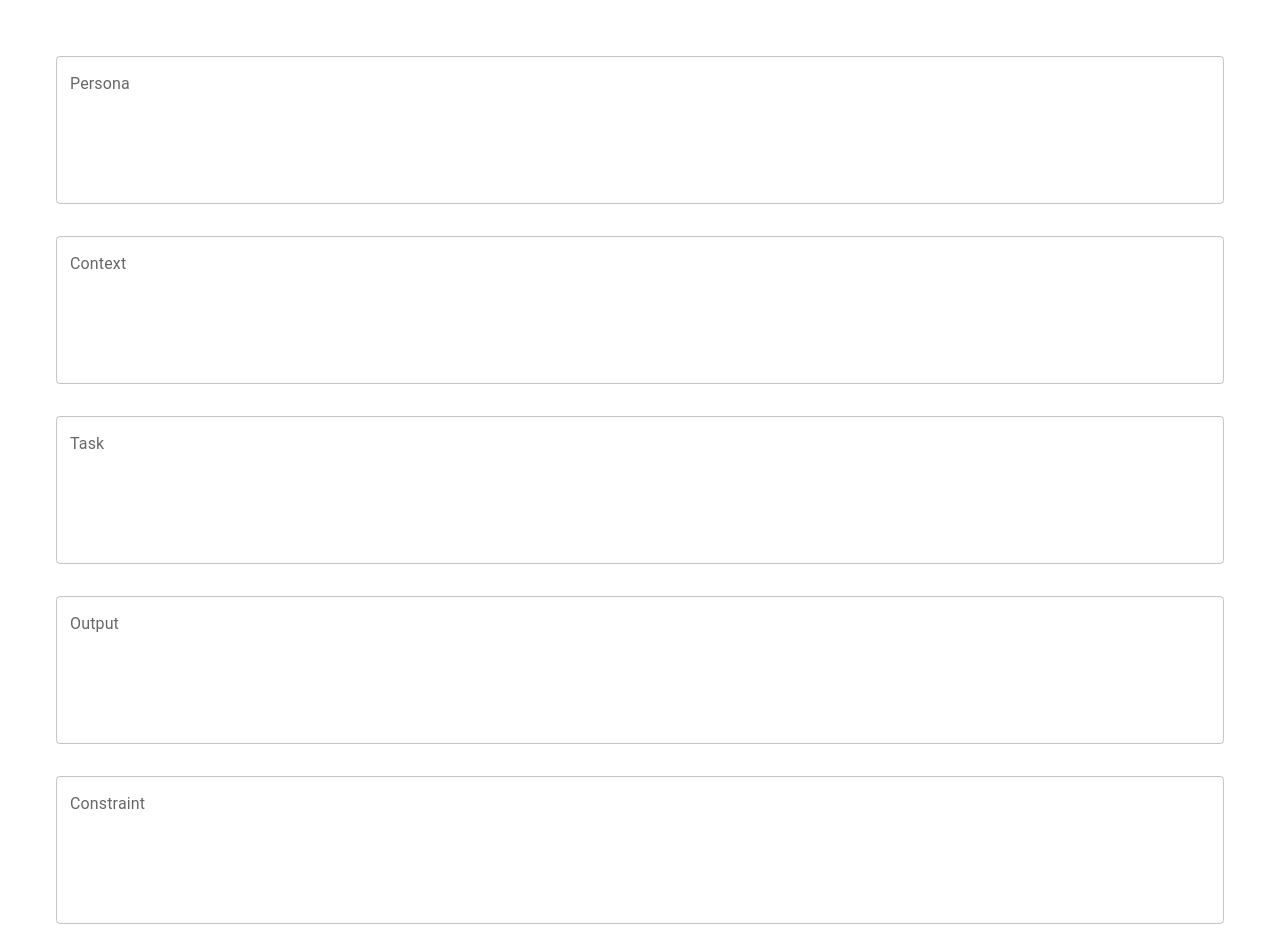
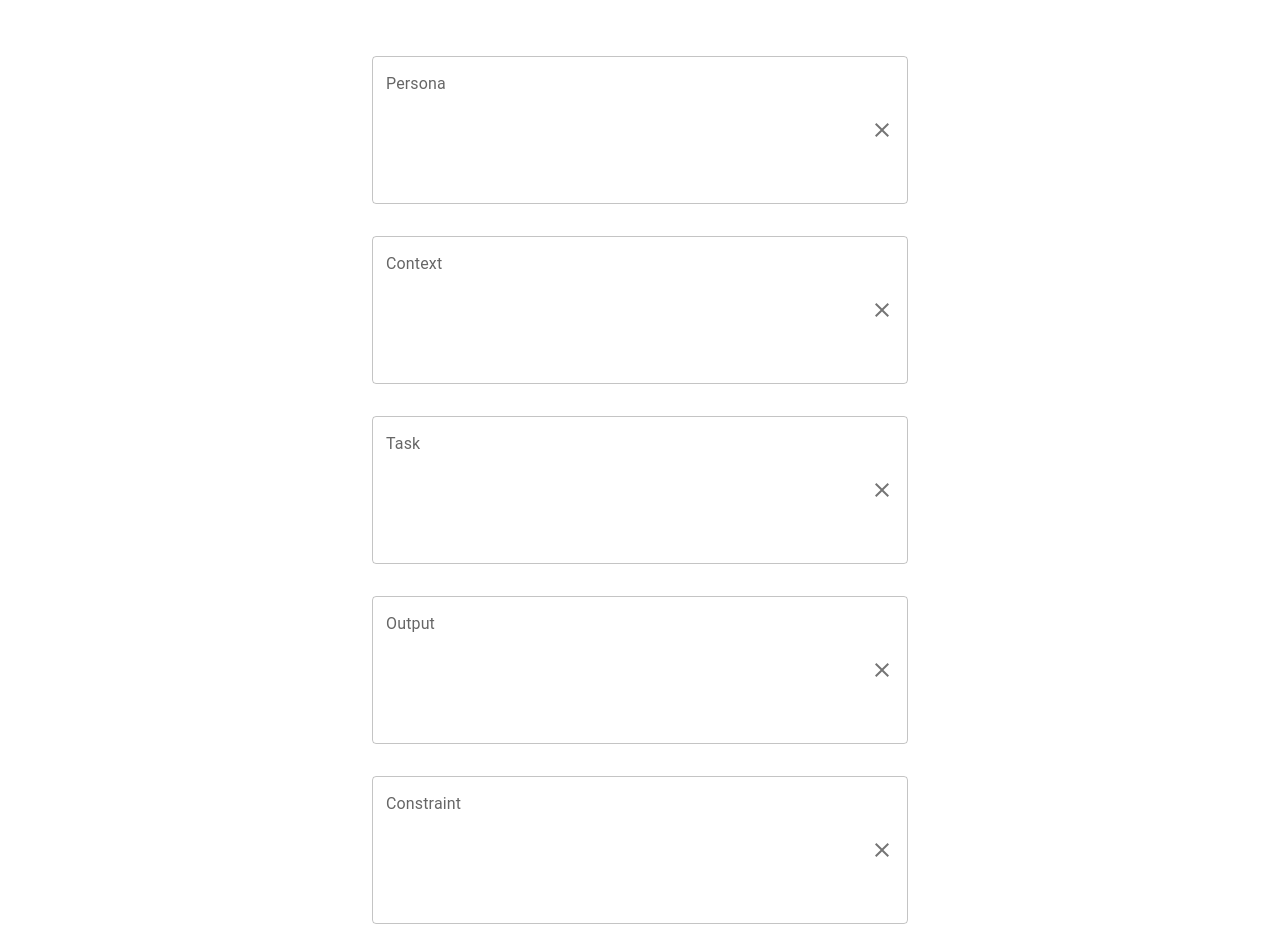
Before and after one commit to chingu-voyages/V54-tier2-team-21, a React (Vite) app: page / in a window 1280 px wide. Shown: the top 952 px of the page. Built offline with nearby package versions, Linux system fonts and the light colour scheme.

Commit message:
Add clear icon

```diff
--- a/package.json
+++ b/package.json
@@ -12,6 +12,7 @@
   "dependencies": {
     "@emotion/react": "^11.14.0",
     "@emotion/styled": "^11.14.0",
+    "@mui/icons-material": "^6.4.8",
     "@mui/material": "^6.4.7",
     "react": "^19.0.0",
     "react-dom": "^19.0.0",
--- a/src/components/Form.tsx
+++ b/src/components/Form.tsx
@@ -1,11 +1,19 @@
 import { Button, TextField } from '@mui/material';
 import { useForm, SubmitHandler } from 'react-hook-form';
 import { Inputs, FormComponentProps } from '../types';
+import ClearIcon from '@mui/icons-material/Clear';
+import InputAdornment from '@mui/material/InputAdornment';
 
 const Form = ({ onFormSubmit }: FormComponentProps) => {
-    const { register, handleSubmit } = useForm<Inputs>();
+    const { register, handleSubmit, setValue } = useForm<Inputs>();
 
     const onSubmit: SubmitHandler<Inputs> = (data) => onFormSubmit(data);
+
+    const clearField = (
+        field: 'persona' | 'context' | 'task' | 'output' | 'constraint'
+    ) => {
+        setValue(field, '');
+    };
 
     return (
         <form onSubmit={handleSubmit(onSubmit)}>
@@ -17,6 +25,18 @@ const Form = ({ onFormSubmit }: FormComponentProps) => {
                 sx={{ m: 2 }}
                 multiline
                 rows={5}
+                slotProps={{
+                    input: {
+                        endAdornment: (
+                            <InputAdornment position="end">
+                                <ClearIcon
+                                    onClick={() => clearField('persona')}
+                                    className="clear-icon"
+                                />
+                            </InputAdornment>
+                        ),
+                    },
+                }}
             />
             <TextField
                 id="context"
@@ -26,6 +46,17 @@ const Form = ({ onFormSubmit }: FormComponentProps) => {
                 sx={{ m: 2 }}
                 multiline
                 rows={5}
+                slotProps={{
+                    input: {
+                        endAdornment: (
+                            <InputAdornment position="end">
+                                <ClearIcon
+                                    onClick={() => clearField('context')}
+                                />
+                            </InputAdornment>
+                        ),
+                    },
+                }}
             />
             <TextField
                 id="task"
@@ -35,6 +66,15 @@ const Form = ({ onFormSubmit }: FormComponentProps) => {
                 sx={{ m: 2 }}
                 multiline
                 rows={5}
+                slotProps={{
+                    input: {
+                        endAdornment: (
+                            <InputAdornment position="end">
+                                <ClearIcon onClick={() => clearField('task')} />
+                            </InputAdornment>
+                        ),
+                    },
+                }}
             />
             <TextField
                 id="output"
@@ -44,6 +84,17 @@ const Form = ({ onFormSubmit }: FormComponentProps) => {
                 sx={{ m: 2 }}
                 multiline
                 rows={5}
+                slotProps={{
+                    input: {
+                        endAdornment: (
+                            <InputAdornment position="end">
+                                <ClearIcon
+                                    onClick={() => clearField('output')}
+                                />
+                            </InputAdornment>
+                        ),
+                    },
+                }}
             />
             <TextField
                 id="constraint"
@@ -53,6 +104,17 @@ const Form = ({ onFormSubmit }: FormComponentProps) => {
                 sx={{ m: 2 }}
                 multiline
                 rows={5}
+                slotProps={{
+                    input: {
+                        endAdornment: (
+                            <InputAdornment position="end">
+                                <ClearIcon
+                                    onClick={() => clearField('constraint')}
+                                />
+                            </InputAdornment>
+                        ),
+                    },
+                }}
             />
             <Button variant="contained" type="submit" sx={{ m: 2 }}>
                 Generate
--- a/src/index.css
+++ b/src/index.css
@@ -3,3 +3,12 @@ form {
     display: flex;
     flex-direction: column;
 }
+
+.prompt-container {
+    max-width: 568px;
+    margin: 0 auto;
+}
+
+.clear-icon {
+    cursor: pointer;
+}
```
Also changed, not shown: 1 other file (tests, documents, lock files or other folders).
